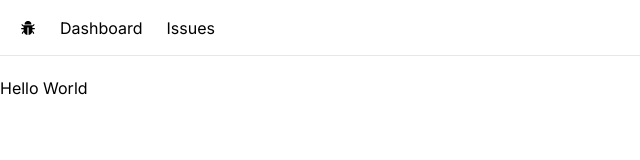
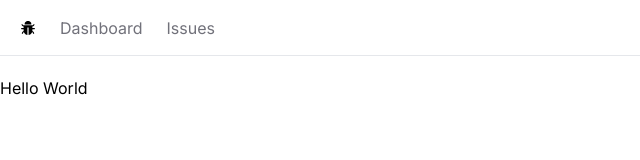
Before and after one commit to janesferr/Nextjs2, a Next.js app: page / in a window 1280 px wide. Shown: the top 160 px of the page, without its empty margins (0-640 px from the left). Built offline with nearby package versions, Linux system fonts and the light colour scheme.

Commit message:
Build the navbar

```diff
--- a/app/NavBar.tsx
+++ b/app/NavBar.tsx
@@ -4,18 +4,26 @@
 import { icons } from "react-icons";
 
 const NavBar = () => {
+  const links = [
+    { label: "Dashboard", href: "/" },
+    { label: "Issues", href: "/issues" },
+  ];
+
   return (
     <nav className="flex space-x-6 border-b mb-5 px-5 h-14 items-center">
       <Link href="/">
         <AiFillBug />
       </Link>
       <ul className="flex space-x-6">
-        <li>
-          <Link href="/">Dashboard</Link>
-        </li>
-        <li>
-          <Link href="/issues">Issues</Link>
-        </li>
+        {links.map((link) => (
+          <Link
+            key={link.href}
+            className="text-zinc-500 hover:text-zinc-800 transition-colors"
+            href={link.href}
+          >
+            {link.label}
+          </Link>
+        ))}
       </ul>
     </nav>
   );
```
